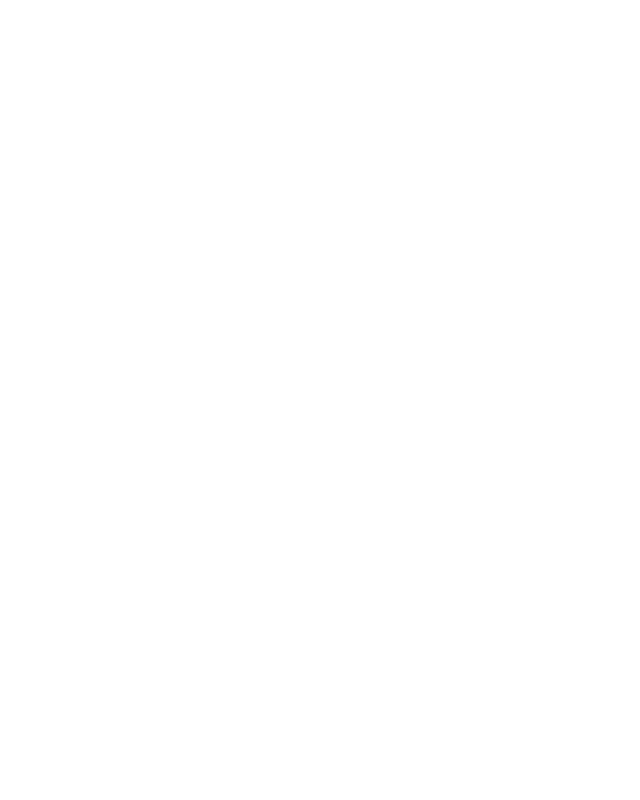
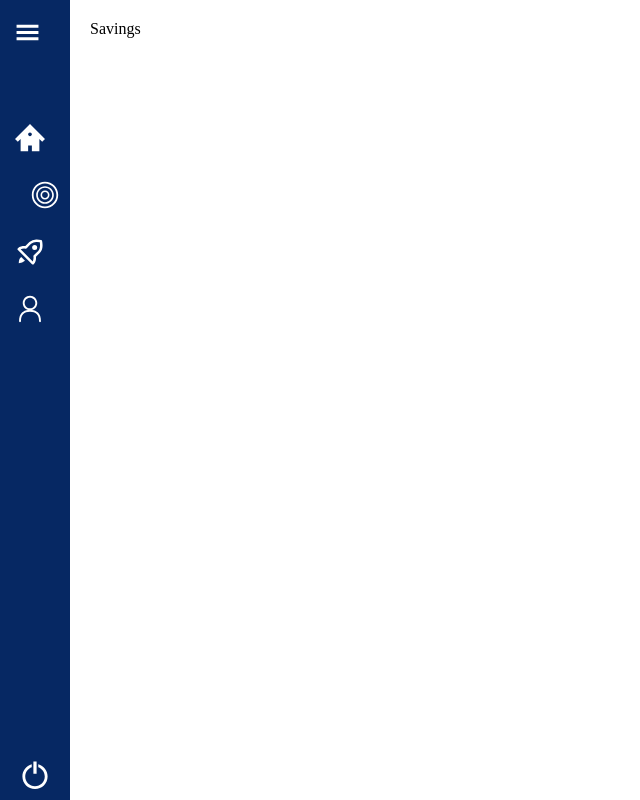
Before and after one commit to niyicodes/piggvest-dashboard-clone, a React (Vite) app: page /savings in a window 1280 px wide. Before the commit this address had no page. Shown: the whole page, without its empty margins (0-640 px from the left). Built offline with nearby package versions, Linux system fonts and the light colour scheme.

Commit message:
sidebar done...

```diff
--- a/package.json
+++ b/package.json
@@ -13,6 +13,7 @@
     "firebase": "^9.17.1",
     "react": "^18.2.0",
     "react-dom": "^18.2.0",
+    "react-icons": "^4.7.1",
     "react-redux": "^8.0.5",
     "react-router-dom": "^6.8.1",
     "styled-components": "^5.3.6"
--- /dev/null
+++ b/src/App.css
@@ -0,0 +1,74 @@
+*{
+    margin:0;
+    padding:0;
+    text-decoration: none;
+}
+.container{
+    display:flex;
+}
+main{
+    width: 100%;
+    padding: 20px;
+}
+.sidebar{
+    background: #062863;
+    color: #fff;
+    height: 100vh;
+    width: 200px;
+    transition: all 0.5s;
+    display: flex;
+    flex-direction: column;
+    gap:3rem;
+}
+.top_section{
+    display: flex;
+    align-items:center;
+    gap: 1rem;
+    padding:20px 15px;
+}
+.logo{
+    width: 130px;
+}
+.bars{
+    display: flex;
+    font-size: 25px;
+    margin-left: 50px;
+}
+.link{
+    display: flex;
+    color: #fff;
+    padding: 10px 15px;
+    gap: 15px;
+    transition: all 0.5s;
+}
+/* .link:hover{
+    background:lightskyblue;
+    color: #000;
+    transition: all 0.5s;
+    margin-left: 15px;
+} */
+.active{
+    margin-left: 15px;
+}
+h3{
+    font-size: 25px;
+}
+.active h3{
+    background:white;
+    /* font-size: 15px; */
+    padding:5px 15px;
+    color: #3463b6;
+    border-radius: 8px 8px 8px 0px;
+}
+.icon{
+    font-size: 30px;
+}
+
+.logout{
+    display: flex;
+    justify-content: center;
+    font-size: 30px;
+    margin-top: auto;
+    padding-bottom: 10px;
+    align-items: center;
+}
--- a/src/App.jsx
+++ b/src/App.jsx
@@ -2,15 +2,25 @@
 import { Route, Routes } from "react-router-dom";
 import SignIn from "./Pages/SignIn";
 import SignUp from "./Pages/SignUp";
+import Home from "./Pages/Home";
+import Investify from "./Pages/Investify";
+import Profile from "./Pages/Profile";
+import Savings from "./Pages/Savings";
+import SideBar from "./Components/SideBar/SideBar";
+import "./App.css"
 
 function App() {
  return (
-  <div className="App">
+  <SideBar>
    <Routes>
-    <Route path="/" element={<SignIn />} />
+    <Route path="/" element={<Home />} />
+    <Route path="/savings" element={<Savings />} />
+    <Route path="/investify" element={<Investify />} />
+    <Route path="/settings" element={<Profile />} />
+    <Route path="/login" element={<SignIn />} />
     <Route path="/register" element={<SignUp />} />
    </Routes>
-  </div>
+  </SideBar>
  );
 }
 
--- /dev/null
+++ b/src/Components/SideBar/SideBar.jsx
@@ -0,0 +1,68 @@
+import React, { useState } from "react";
+import { Link, NavLink } from "react-router-dom";
+import { BiRocket } from "react-icons/bi";
+import { GiHamburgerMenu,GiPowerButton } from "react-icons/gi";
+import { ImHome2 } from "react-icons/im";
+import { RxTarget, RxPerson } from "react-icons/rx";
+
+const SideBar = ({ children }) => {
+ const [isOpen, setIsOpen] = useState(false);
+ const toggle = () => setIsOpen(!isOpen);
+
+ const menuItem = [
+  {
+   path: "/",
+   name: "Home",
+   icon: <ImHome2 />,
+  },
+  {
+   path: "/savings",
+   name: "Savings",
+   icon: <RxTarget />,
+  },
+  {
+   path: "/investify",
+   name: "Invest",
+   icon: <BiRocket />,
+  },
+  {
+   path: "/settings",
+   name: "Account",
+   icon: <RxPerson />,
+  },
+ ];
+ return (
+  <div className="container">
+   <div style={{ width: isOpen ? "200px" : "70px" }} className="sidebar">
+    <div className="top_section">
+     <div style={{ marginLeft: isOpen ? "0px" : "0px" }} className="bars">
+      <GiHamburgerMenu onClick={toggle} />
+     </div>
+     <img src="/assets/piggywhite.png" style={{ display: isOpen ? "block" : "none" }} className="logo"/>
+
+    </div>
+    <div className="navs">
+    {menuItem.map((item, index) => (
+     <NavLink
+      to={item.path}
+      key={index}
+      className="link"
+      activeclassName="active"
+     >
+      <div className="icon">{item.icon}</div>
+      <h3 style={{ display: isOpen ? "block" : "none" }} className="link_text">
+       {item.name}
+      </h3>
+     </NavLink>
+    ))}
+    </div>
+    <div className="logout">
+     <GiPowerButton />
+    </div>
+   </div>
+   <main>{children}</main>
+  </div>
+ );
+};
+
+export default SideBar;
--- /dev/null
+++ b/src/Pages/Home.jsx
@@ -0,0 +1,9 @@
+import React from 'react'
+
+const Home = () => {
+  return (
+    <div>Home</div>
+  )
+}
+
+export default Home
--- /dev/null
+++ b/src/Pages/Investify.jsx
@@ -0,0 +1,9 @@
+import React from 'react'
+
+const Investify = () => {
+  return (
+    <div>Investify</div>
+  )
+}
+
+export default Investify
--- /dev/null
+++ b/src/Pages/Profile.jsx
@@ -0,0 +1,9 @@
+import React from 'react'
+
+const Profile = () => {
+  return (
+    <div>Profile</div>
+  )
+}
+
+export default Profile
--- /dev/null
+++ b/src/Pages/Savings.jsx
@@ -0,0 +1,9 @@
+import React from 'react'
+
+const Savings = () => {
+  return (
+    <div>Savings</div>
+  )
+}
+
+export default Savings
--- a/src/Pages/SignIn.jsx
+++ b/src/Pages/SignIn.jsx
@@ -32,7 +32,7 @@
      <Link to="/register">
       <p>Don't have an account? Register</p>
      </Link>
-     <Link to="/">Forgot Password?</Link>
+     <Link to="/forgot">Forgot Password?</Link>
     </div>
    </div>
   </Login>
--- a/src/Pages/SignUp.jsx
+++ b/src/Pages/SignUp.jsx
@@ -52,7 +52,7 @@
      <input type="submit" value="CREATE ACCOUNT" />
     </form>
     <div className="below">
-     <Link to="/">
+     <Link to="/login">
       <p>Already have an account? Log In</p>
      </Link>
     </div>
```
Also changed, not shown: 1 other file (tests, documents, lock files or other folders).
